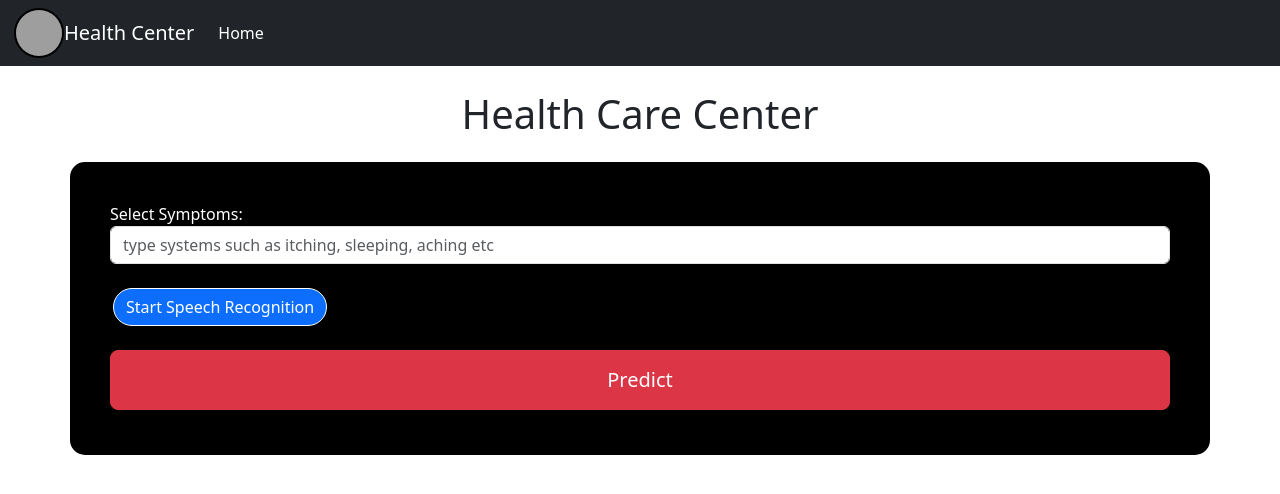
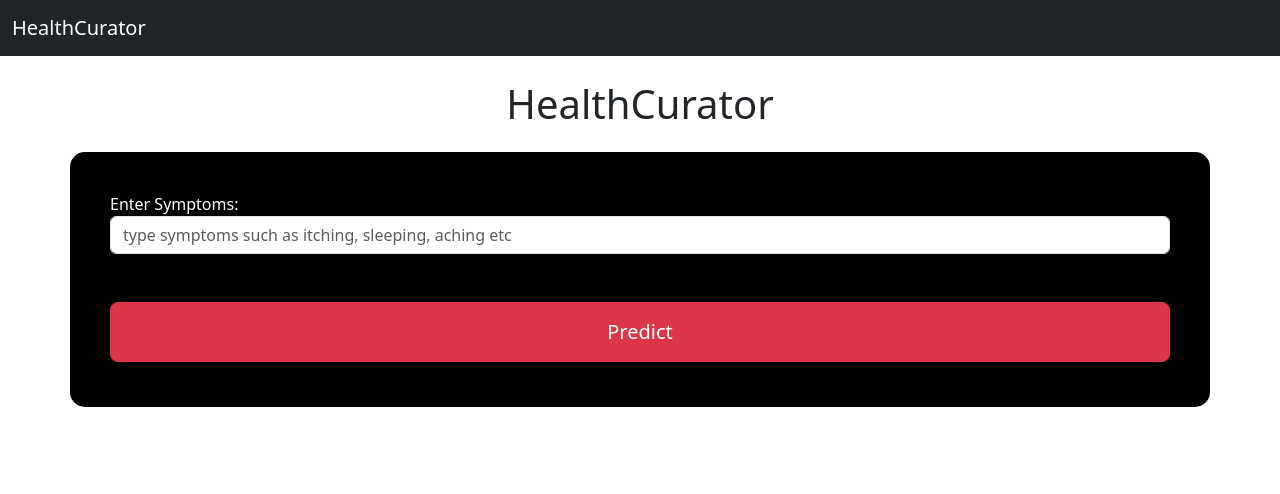
Before and after one commit to vgunda42/Tumor-detection-project, a Flask app: page / in a window 1280 px wide. Shown: the top 494 px of the page. Run offline with Flask 3, Linux system fonts and the light colour scheme; parts of the project's set-up code (start-up, migrations or seed data) failed here and were passed over; grey boxes are pictures that could not be loaded.

Commit message:
completed code

```diff
--- a/sathish_kumar_medicine_recommendation_system/src/pipelline/predict_pipeline.py
+++ b/sathish_kumar_medicine_recommendation_system/src/pipelline/predict_pipeline.py
@@ -7,49 +7,54 @@ from logger import logging
 from exception import CustomException
 from utils import load_object
 
-# Set up logging
-logging.basicConfig(level=logging.WARNING)
-
-# Load datasets
-symptoms_data = pd.read_csv("S:/DS/Prince_Chhirolya/ChhirolyaTech_AI_ML_Intern_Candidates_Assignments/sathish_kumar_medicine_recommendation_system/data/symtoms_df.csv")
+symtoms_data = pd.read_csv("S:/DS/Prince_Chhirolya/ChhirolyaTech_AI_ML_Intern_Candidates_Assignments/sathish_kumar_medicine_recommendation_system/data/symtoms_df.csv")
 precautions_data = pd.read_csv("S:/DS/Prince_Chhirolya/ChhirolyaTech_AI_ML_Intern_Candidates_Assignments/sathish_kumar_medicine_recommendation_system/data/precautions_df.csv")
 workout_data = pd.read_csv("S:/DS/Prince_Chhirolya/ChhirolyaTech_AI_ML_Intern_Candidates_Assignments/sathish_kumar_medicine_recommendation_system/data/workout_df.csv")
 description_data = pd.read_csv("S:/DS/Prince_Chhirolya/ChhirolyaTech_AI_ML_Intern_Candidates_Assignments/sathish_kumar_medicine_recommendation_system/data/description.csv")
 medications_data = pd.read_csv('S:/DS/Prince_Chhirolya/ChhirolyaTech_AI_ML_Intern_Candidates_Assignments/sathish_kumar_medicine_recommendation_system/data/medications.csv')
 diet_data = pd.read_csv("S:/DS/Prince_Chhirolya/ChhirolyaTech_AI_ML_Intern_Candidates_Assignments/sathish_kumar_medicine_recommendation_system/data/diets.csv")
 
-# Load training data and create symptoms dictionary
+
 df = pd.read_csv("S:/DS/Prince_Chhirolya/ChhirolyaTech_AI_ML_Intern_Candidates_Assignments/sathish_kumar_medicine_recommendation_system/data/Training.csv")
 symptoms_dict = {col: idx for idx, col in enumerate(df.columns[:-1])}
 
 def helper(dis):
     try:
-        description = description_data[description_data['Disease'] == dis]['Description'].to_string(index=False)
-        precautions = precautions_data[precautions_data['Disease'] == dis][['Precaution_1', 'Precaution_2', 'Precaution_3', 'Precaution_4']]
-        precautions = [i for i in precautions.values.flatten() if pd.notnull(i)]  # Flatten and filter out NaN values
-        medications = medications_data[medications_data['Disease'] == dis]['Medication'].tolist()
-        diet = diet_data[diet_data['Disease'] == dis]['Diet'].tolist()
-        workout = workout_data[workout_data['disease'] == dis]['workout'].tolist()
 
-        return description, precautions, medications, diet, workout
+        description = description_data[description_data['Disease'] == dis]['Description']
+        descriptions = " ".join([i for i in description])
+
+        precaution = precautions_data[precautions_data['Disease'] == dis][['Precaution_1', 'Precaution_2', 'Precaution_3', 'Precaution_4']]
+        precautions = [j for j in precaution.values]
+
+        medication = medications_data[medications_data['Disease'] == dis]['Medication']
+        medications = [k for k in medication.values]
+
+        diet = diet_data[diet_data['Disease'] == dis]['Diet']
+        diets = [l for l in diet.values]
+
+        workout = workout_data[workout_data['disease'] == dis] ['workout']
+
+
+        return descriptions,precautions,medications,diets,workout
 
     except Exception as e:
-        raise CustomException(e, sys)
+        raise CustomException(e,sys)
 
+# Assuming symptoms_dict is the dictionary that maps symptoms to indices
 def get_predicted_value(patient_symptoms):
     try:
         input_vector = np.zeros(len(symptoms_dict))  # Initialize input vector
-        model_path = os.path.join("artifacts", "model.pkl")
-        label_path = os.path.join('artifacts', 'class_mapping.pkl')
-
-        model = load_object(file_path=model_path)
-        label = load_object(file_path=label_path)
-
+        model_path=os.path.join("artifacts","model.pkl")
+        label_path=os.path.join('artifacts','class_mapping.pkl')
+        model=load_object(file_path=model_path)
+        label=load_object(file_path=label_path)
         for symptom in patient_symptoms:
             if symptom in symptoms_dict:
                 input_vector[symptoms_dict[symptom]] = 1
             else:
-                logging.warning(f"Symptom '{symptom}' not found in symptoms dictionary. Skipping it.")
+                logging.warning(f"Symptom '{symptom}' not found in symptoms dictionary.")
+                # Optionally: add additional handling here for missing symptoms
 
         # Predict disease
         predicted_disease = label[model.predict([input_vector])[0]]
@@ -57,3 +62,22 @@ def get_predicted_value(patient_symptoms):
 
     except Exception as e:
         raise CustomException(e, sys)
+
+
+
+# # Model Prediction function
+# def get_predicted_value(patient_symptoms):
+#     try:
+#         model_path=os.path.join("artifacts","model.pkl")
+#         label_path=os.path.join('artifacts','class_mapping.pkl')
+#         print("Before Loading")
+#         model=load_object(file_path=model_path)
+#         label=load_object(file_path=label_path)
+#         print("After Loading")
+#         input_vector = np.zeros(len(symptoms_dict))
+#         for item in patient_symptoms:
+#             input_vector[symptoms_dict[item]] = 1
+#         return label[model.predict([input_vector])[0]]
+
+#     except Exception as e:
+#         raise CustomException(e,sys)
--- a/sathish_kumar_medicine_recommendation_system/templates/index.html
+++ b/sathish_kumar_medicine_recommendation_system/templates/index.html
@@ -3,48 +3,21 @@
   <head>
     <meta charset="utf-8">
     <meta name="viewport" content="width=device-width, initial-scale=1">
-    <title>Health Care Center</title>
+    <title>HealthCurator</title>
     <link href="https://cdn.jsdelivr.net/npm/bootstrap@5.3.1/dist/css/bootstrap.min.css" rel="stylesheet" integrity="sha384-4bw+/aepP/YC94hEpVNVgiZdgIC5+VKNBQNGCHeKRQN+PtmoHDEXuppvnDJzQIu9" crossorigin="anonymous">
   </head>
 
-  <style>
-
-        .logo {
-            width: 50px;
-            height: 50px;
-            color: black;
-            margin-top: 0;
-            margin-left: 2px;
-        }
-
-        .myimg {
-            width: 50px;
-            height: 50px;
-            border: 2px solid black;
-            border-radius: 25px;
-        }
-
-
-    </style>
 </head>
 <body>
     <!-- Navbar -->
     <nav class="navbar navbar-expand-lg navbar-dark bg-dark">
         <div class="container-fluid">
-            <!-- Logo at the top-left corner -->
-            <div class="logo">
-                <img class="myimg" src="{{ url_for('static', filename='img.png') }}" alt="">
-            </div>
-
-            <a class="navbar-brand" href="#">Health Center</a>
+            <a class="navbar-brand" href="#">HealthCurator</a>
             <button class="navbar-toggler" type="button" data-bs-toggle="collapse" data-bs-target="#navbarSupportedContent" aria-controls="navbarSupportedContent" aria-expanded="false" aria-label="Toggle navigation">
                 <span class="navbar-toggler-icon"></span>
             </button>
             <div class="collapse navbar-collapse" id="navbarSupportedContent">
                 <ul class="navbar-nav me-auto mb-2 mb-lg-0">
-                    <li class="nav-item">
-                        <a class="nav-link active" aria-current="page" href="#">Home</a>
-                    </li>
                 </ul>
             </div>
         </div>
@@ -52,22 +25,14 @@
 
 
 <!-- main form of page -->
-<h1 class="mt-4 my-4 text-center text-green">Health Care Center</h1>
+<h1 class="mt-4 my-4 text-center text-green">HealthCurator</h1>
 <div class="container my-4 mt-4" style="background: black; color: white; border-radius: 15px; padding: 40px;">
     <form action="/predict" method="post">
         <div class="form-group">
-            <label for="symptoms">Select Symptoms:</label>
-            <input type="text" class="form-control", id="symptoms" name="symptoms" placeholder="type systems such as itching, sleeping, aching etc">
-
+            <label for="symptoms">Enter Symptoms:</label>
+            <input type="text" class="form-control" id="symptoms" name="symptoms" placeholder="type symptoms such as itching, sleeping, aching etc">
         </div>
         <br>
-        <button type="button" id="startSpeechRecognition" class="btn btn-primary" style="margin-left:3px;border:1px solid white; border-radius:20px;">
-            Start Speech Recognition
-        </button>
-        <br>
-
-        <!-- Display the transcribed text here -->
-        <div name="mysysms" id="transcription"></div>
 
         {% if message %}
         <p>{{ message }}</p>
@@ -78,11 +43,10 @@
     </form>
 </div>
 
-
 {% if predicted_disease %}
 
 <!-- Results -->
-<h1 class="text-center my-4 mt-4">Our AI System Results</h1>
+<h1 class="text-center my-4 mt-4">Results Generated by Our AI System</h1>
 <div class="container">
 
     <div class="result-container">
```
Also changed, not shown: sathish_kumar_medicine_recommendation_system/README.md (added), 1 other file.
